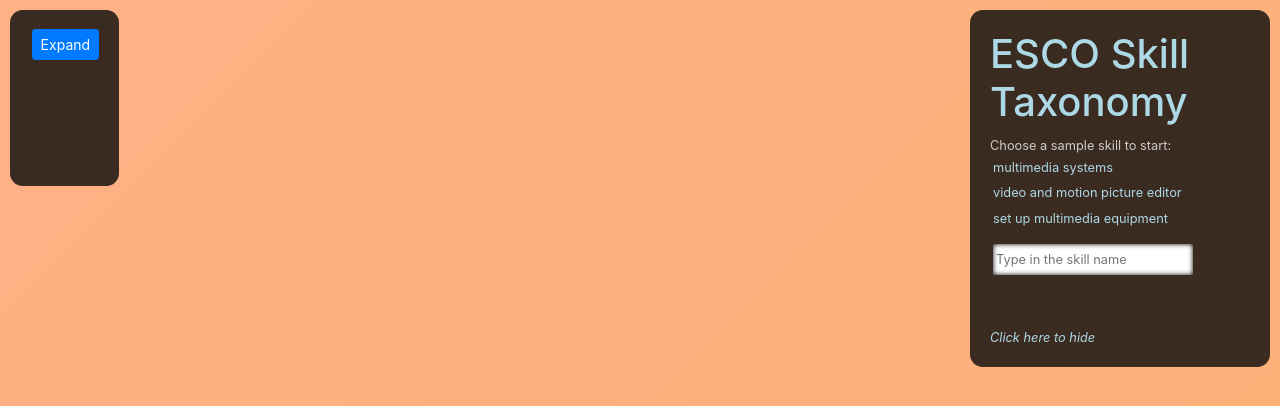
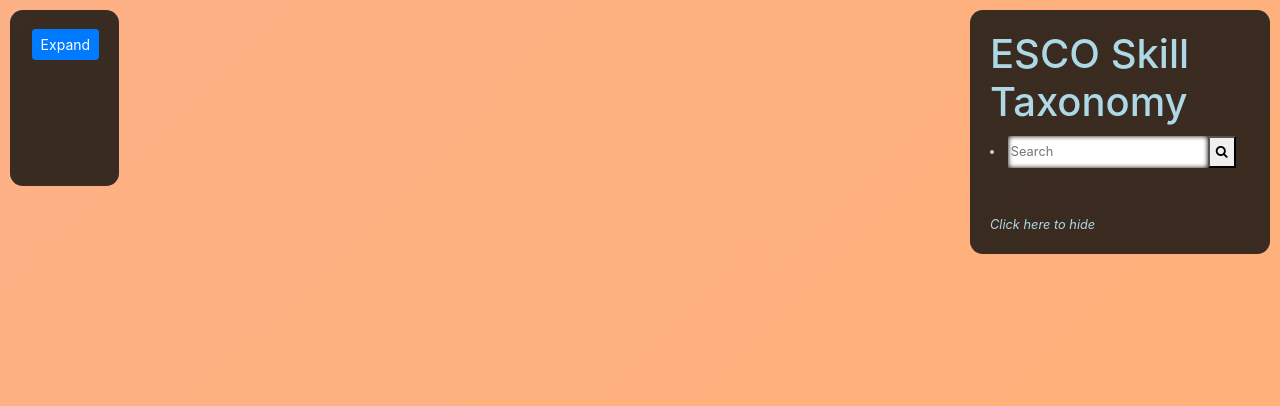
Before and after one commit to howrudoing/Dissertation-Project, a plain HTML site: page ESCO Hypertree/index.html in a window 1280 px wide. Drawn offline with nearby package versions, Linux system fonts and the light colour scheme; no server answers.

Commit message:
Add files via upload

```diff
--- a/ESCO Hypertree/index.html
+++ b/ESCO Hypertree/index.html
@@ -6,6 +6,7 @@
     <meta name="viewport" content="width=device-width, initial-scale=1.0">
     <link rel='stylesheet' href='css/style.css'>
     <link rel="stylesheet" href="https://stackpath.bootstrapcdn.com/bootstrap/4.3.1/css/bootstrap.min.css" integrity="sha384-ggOyR0iXCbMQv3Xipma34MD+dH/1fQ784/j6cY/iJTQUOhcWr7x9JvoRxT2MZw1T" crossorigin="anonymous">
+    <link rel="stylesheet" href="https://cdnjs.cloudflare.com/ajax/libs/font-awesome/4.7.0/css/font-awesome.min.css">
   </head>
   <body id='body'>
     <header>
@@ -22,7 +23,7 @@
       </div>
 
       <nav id="navigationBar">
-        Choose a sample skill to start:
+        <!-- Choose a sample skill to start:
         <ul>
           <li>
             <a href='https://ec.europa.eu/esco/api/resource/skill?uri=http://data.europa.eu/esco/skill/a59708e3-e654-4e37-8b8a-741c3b756eee&language=en'>multimedia systems</a>
@@ -32,9 +33,9 @@
           </li>
           <li>
             <a href='https://ec.europa.eu/esco/api/resource/skill?uri=http://data.europa.eu/esco/skill/3233330f-bb93-47ea-93b4-ed903d05d9f1&language=en'>set up multimedia equipment</a>
-          </li>
+          </li> -->
           <li class='other'>
-            <input id='input-names' type='text' placeholder='Type in the skill name' list='artist-names'>
+            <input id='input-names' type='text' placeholder='Search'><button id='search-button' type="submit"><i class="fa fa-search"></i></button>
             <ul id="search-range">
               <button type="button" id="search-result-skill" class="btn btn-success btn-sm">Skill</button>
               <button type="button" id="search-result-occupation" class="btn btn-info btn-sm">Occupation</button>
```
